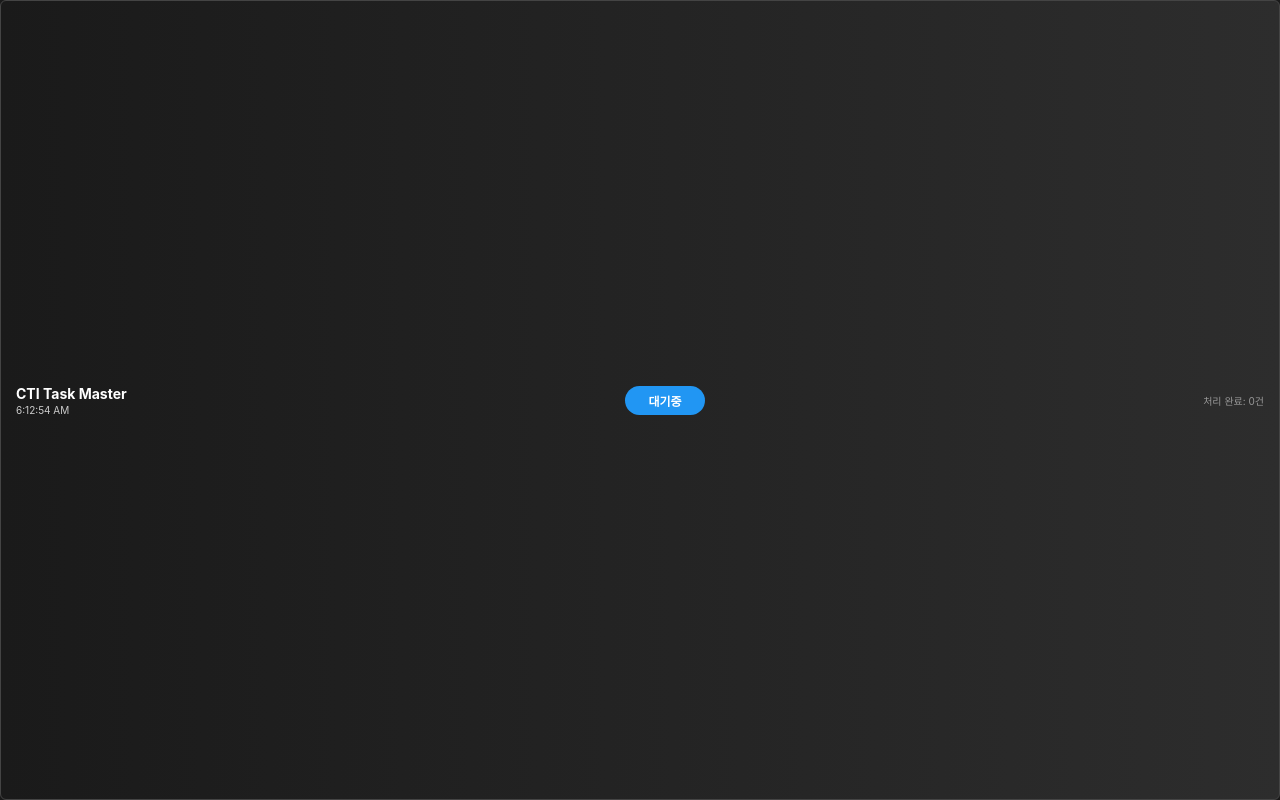
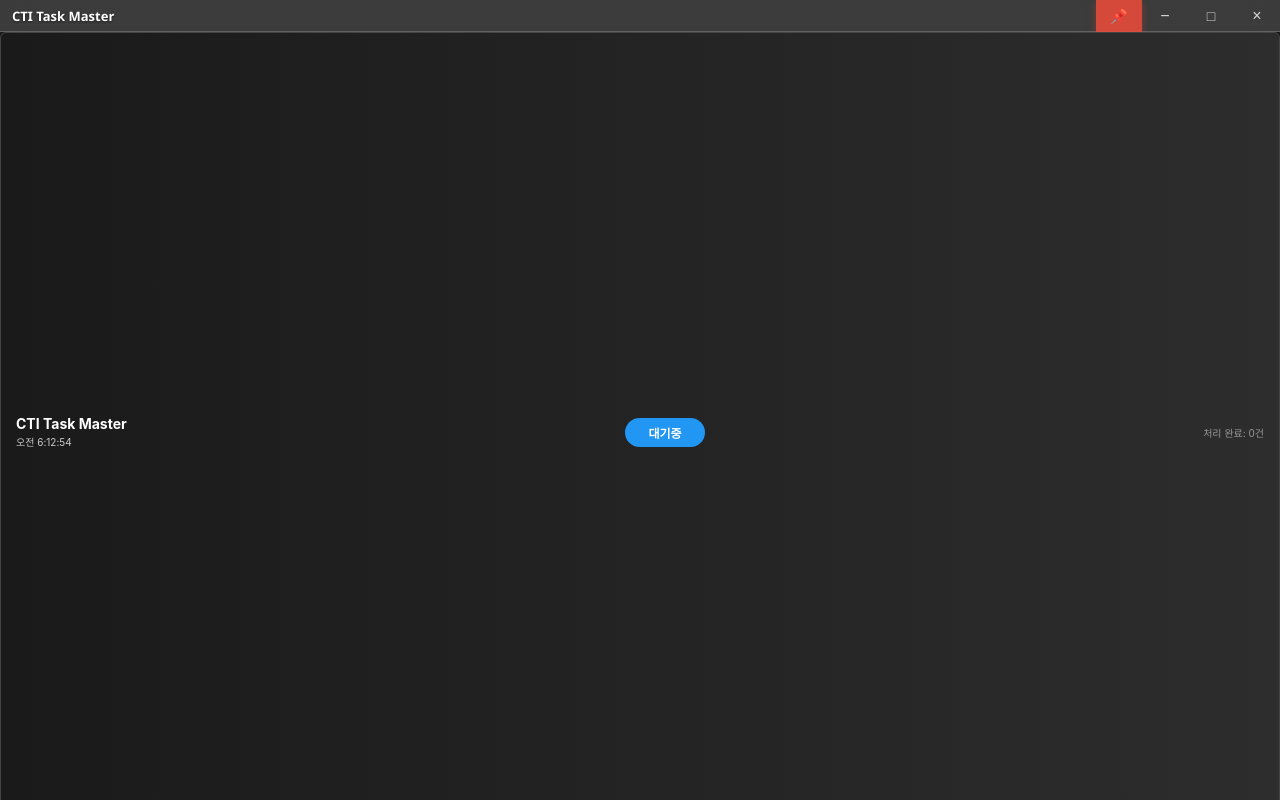
Before and after one commit to nexus-aicc-lab/tauri-cti-task-manager, a React (Vite) app: page / in a window 1280 px wide. Built offline with nearby package versions, Linux system fonts and the light colour scheme.

Commit message:
헤더 ui

```diff
--- a/src/App.tsx
+++ b/src/App.tsx
@@ -1,20 +1,23 @@
+// src/App.tsx
+
 import { useState, useEffect } from "react";
 import "./App.css";
+import Titlebar from "./components/Titlebar";
 
 function App() {
   const [status, setStatus] = useState<'대기중' | '통화중' | '후처리'>('대기중');
   const [time, setTime] = useState('');
   const [taskCount, setTaskCount] = useState(0);
-  const [mounted, setMounted] = useState(false);
 
   useEffect(() => {
-    setMounted(true);
-    setTime(new Date().toLocaleTimeString());
+    // 컴포넌트 마운트 시 현재 시간으로 초기화
+    setTime(new Date().toLocaleTimeString('ko-KR'));
 
     const timer = setInterval(() => {
-      setTime(new Date().toLocaleTimeString());
+      setTime(new Date().toLocaleTimeString('ko-KR'));
     }, 1000);
 
+    // 컴포넌트 언마운트 시 타이머 정리
     return () => clearInterval(timer);
   }, []);
 
@@ -25,6 +28,7 @@ function App() {
       return '대기중';
     });
 
+    // 상태가 '후처리'에서 '대기중'으로 바뀔 때 카운트를 증가
     if (status === '후처리') {
       setTaskCount(prev => prev + 1);
     }
@@ -39,37 +43,24 @@ function App() {
     }
   };
 
-  if (!mounted) {
   return (
+    <div className="app-container">
+      {/* 커스텀 타이틀바 */}
+      <Titlebar />
+
+      {/* 메인 컨텐츠 */}
       <main className="task-master">
         <div className="content">
           <div className="left-section">
             <h1 className="title">CTI Task Master</h1>
-            <div className="time">로딩중...</div>
-          </div>
-          <div className="center-section">
-            <div className="status status-default">대기중</div>
-          </div>
-          <div className="right-section">
-            <div className="counter">처리 완료: 0건</div>
-          </div>
-        </div>
-      </main>
-    );
-  }
-
-  return (
-    <main className="task-master">
-      <div className="content">
-        <div className="left-section">
-          <h1 className="title">CTI Task Master</h1>
-          <div className="time">{time}</div>
+            <div className="time">{time || '로딩중...'}</div>
           </div>
 
           <div className="center-section">
             <div
               className={`status ${getStatusColor()}`}
               onClick={nextStatus}
+              title="상태 변경"
             >
               {status}
             </div>
@@ -80,6 +71,7 @@ function App() {
           </div>
         </div>
       </main>
+    </div>
   );
 }
 
--- /dev/null
+++ b/src/components/Titlebar.css
@@ -0,0 +1,142 @@
+/* src/components/Titlebar.css */
+
+.custom-titlebar {
+    height: 32px;
+    background: rgba(255, 255, 255, 0.15);
+    /* 더 밝게 */
+    border-bottom: 1px solid rgba(255, 255, 255, 0.2);
+    display: flex;
+    align-items: center;
+    justify-content: space-between;
+    padding: 0;
+    user-select: none;
+    backdrop-filter: blur(15px);
+    width: 100%;
+    position: relative;
+}
+
+/* 드래그 영역 - 매우 중요한 설정들 */
+.titlebar-drag {
+    flex: 1;
+    height: 100%;
+    display: flex;
+    align-items: center;
+    padding-left: 12px;
+
+    /* 드래그 기능을 위한 핵심 설정 */
+    cursor: grab;
+    -webkit-app-region: drag;
+    /* 추가: 웹킷 기반 드래그 */
+    pointer-events: auto;
+    /* 명시적으로 이벤트 허용 */
+}
+
+.titlebar-drag:active {
+    cursor: grabbing;
+}
+
+.titlebar-title {
+    color: white;
+    font-size: 13px;
+    font-weight: 600;
+    font-family: 'Segoe UI', Tahoma, Geneva, Verdana, sans-serif;
+    opacity: 1;
+    text-shadow: 0 1px 2px rgba(0, 0, 0, 0.5);
+
+    /* 텍스트는 드래그 이벤트 방해하지 않도록 */
+    pointer-events: none;
+    user-select: none;
+}
+
+/* 컨트롤 버튼 컨테이너 */
+.titlebar-controls {
+    display: flex;
+    align-items: center;
+    height: 100%;
+
+    /* 버튼들은 드래그 영역에서 제외 */
+    -webkit-app-region: no-drag;
+    pointer-events: auto;
+    z-index: 100;
+}
+
+/* 공통 버튼 스타일 */
+.control-btn {
+    width: 46px;
+    height: 32px;
+    border: none;
+    background: transparent;
+    color: white;
+    cursor: pointer;
+    display: flex;
+    align-items: center;
+    justify-content: center;
+    transition: all 0.2s ease;
+    outline: none;
+    font-size: 12px;
+    opacity: 0.8;
+
+    /* 버튼은 반드시 클릭 가능하도록 */
+    -webkit-app-region: no-drag;
+    pointer-events: auto;
+    position: relative;
+    z-index: 101;
+}
+
+.control-btn:hover {
+    background: rgba(255, 255, 255, 0.15);
+    opacity: 1;
+    transform: scale(1.05);
+}
+
+.control-btn:active {
+    background: rgba(255, 255, 255, 0.25);
+    transform: scale(0.95);
+}
+
+/* 핀 버튼 */
+.control-btn.pin-btn {
+    font-size: 14px;
+}
+
+.control-btn.pin-btn.pinned {
+    background: rgba(231, 76, 60, 0.9);
+    opacity: 1;
+    box-shadow: 0 2px 8px rgba(231, 76, 60, 0.3);
+}
+
+.control-btn.pin-btn.pinned:hover {
+    background: rgba(231, 76, 60, 1);
+    box-shadow: 0 4px 12px rgba(231, 76, 60, 0.4);
+}
+
+/* 최소화 버튼 */
+.control-btn.minimize-btn span {
+    font-size: 16px;
+    font-weight: 300;
+    line-height: 1;
+}
+
+/* 최대화 버튼 */
+.control-btn.maximize-btn span {
+    font-size: 14px;
+    font-weight: 300;
+    line-height: 1;
+}
+
+/* 닫기 버튼 */
+.control-btn.close-btn span {
+    font-size: 16px;
+    font-weight: 300;
+    line-height: 1;
+}
+
+.control-btn.close-btn:hover {
+    background: #e74c3c;
+    opacity: 1;
+    box-shadow: 0 2px 8px rgba(231, 76, 60, 0.3);
+}
+
+.control-btn.close-btn:active {
+    background: #c0392b;
+}
--- /dev/null
+++ b/src/components/Titlebar.tsx
@@ -0,0 +1,158 @@
+// src/components/Titlebar.jsx
+
+import React, { useState, useEffect } from 'react';
+import './Titlebar.css';
+
+function Titlebar() {
+    const [isPinned, setIsPinned] = useState(true); // 기본값 true (config와 일치)
+    const [isMaximized, setIsMaximized] = useState(false);
+
+    useEffect(() => {
+        // Tauri 환경에서 초기 상태 확인
+        const isTauriEnv = '__TAURI__' in window || '__TAURI_INTERNALS__' in window || navigator.userAgent.includes('tauri');
+
+        if (isTauriEnv) {
+            checkInitialState();
+        }
+    }, []);
+
+    const checkInitialState = async () => {
+        try {
+            const { getCurrentWindow } = await import('@tauri-apps/api/window');
+            const appWindow = getCurrentWindow();
+
+            // Always On Top 상태 확인
+            const alwaysOnTop = await appWindow.isAlwaysOnTop();
+            setIsPinned(alwaysOnTop);
+
+            // 최대화 상태 확인
+            const maximized = await appWindow.isMaximized();
+            setIsMaximized(maximized);
+        } catch (error) {
+            console.error('초기 상태 확인 실패:', error);
+        }
+    };
+
+    // 핀 기능 (Always On Top 토글)
+    const togglePin = async () => {
+        const isTauriEnv = '__TAURI__' in window || '__TAURI_INTERNALS__' in window || navigator.userAgent.includes('tauri');
+
+        if (!isTauriEnv) {
+            setIsPinned(!isPinned);
+            return;
+        }
+
+        try {
+            const { getCurrentWindow } = await import('@tauri-apps/api/window');
+            const appWindow = getCurrentWindow();
+            const newState = !isPinned;
+
+            await appWindow.setAlwaysOnTop(newState);
+            setIsPinned(newState);
+        } catch (error) {
+            console.error('핀 기능 실패:', error);
+        }
+    };
+
+    // 최소화
+    const handleMinimize = async () => {
+        const isTauriEnv = '__TAURI__' in window || '__TAURI_INTERNALS__' in window || navigator.userAgent.includes('tauri');
+
+        if (!isTauriEnv) return;
+
+        try {
+            const { getCurrentWindow } = await import('@tauri-apps/api/window');
+            const appWindow = getCurrentWindow();
+            await appWindow.minimize();
+        } catch (error) {
+            console.error('최소화 실패:', error);
+        }
+    };
+
+    // 최대화/복원
+    const handleToggleMaximize = async () => {
+        const isTauriEnv = '__TAURI__' in window || '__TAURI_INTERNALS__' in window || navigator.userAgent.includes('tauri');
+
+        if (!isTauriEnv) {
+            setIsMaximized(!isMaximized);
+            return;
+        }
+
+        try {
+            const { getCurrentWindow } = await import('@tauri-apps/api/window');
+            const appWindow = getCurrentWindow();
+            await appWindow.toggleMaximize();
+            const maximized = await appWindow.isMaximized();
+            setIsMaximized(maximized);
+        } catch (error) {
+            console.error('최대화 토글 실패:', error);
+        }
+    };
+
+    // 닫기
+    const handleClose = async () => {
+        const isTauriEnv = '__TAURI__' in window || '__TAURI_INTERNALS__' in window || navigator.userAgent.includes('tauri');
+
+        if (isTauriEnv) {
+            try {
+                const { getCurrentWindow } = await import('@tauri-apps/api/window');
+                const appWindow = getCurrentWindow();
+                await appWindow.close();
+            } catch (error) {
+                console.error('닫기 실패:', error);
+            }
+        } else {
+            window.close();
+        }
+    };
+
+    return (
+        <div className="custom-titlebar">
+            {/* 드래그 영역 */}
+            <div data-tauri-drag-region className="titlebar-drag">
+                <div className="titlebar-title">CTI Task Master</div>
+            </div>
+
+            {/* 창 컨트롤 버튼들 */}
+            <div className="titlebar-controls">
+                {/* 핀 버튼 */}
+                <button
+                    onClick={togglePin}
+                    className={`control-btn pin-btn ${isPinned ? 'pinned' : ''}`}
+                    title={isPinned ? '항상 위에 표시 해제' : '항상 위에 표시'}
+                >
+                    {isPinned ? '📌' : '📍'}
+                </button>
+
+                {/* 최소화 버튼 */}
+                <button
+                    onClick={handleMinimize}
+                    className="control-btn minimize-btn"
+                    title="최소화"
+                >
+                    <span>−</span>
+                </button>
+
+                {/* 최대화/복원 버튼 */}
+                <button
+                    onClick={handleToggleMaximize}
+                    className="control-btn maximize-btn"
+                    title={isMaximized ? '이전 크기로' : '최대화'}
+                >
+                    <span>{isMaximized ? '❐' : '□'}</span>
+                </button>
+
+                {/* 닫기 버튼 */}
+                <button
+                    onClick={handleClose}
+                    className="control-btn close-btn"
+                    title="닫기"
+                >
+                    <span>×</span>
+                </button>
+            </div>
+        </div>
+    );
+}
+
+export default Titlebar;
```
Also changed, not shown: package.json (+6 -5 lines), src-tauri/capabilities/default.json (+11 -2 lines), src-tauri/tauri.conf.json (+7 -3 lines), 1 other file (tests, documents, lock files or other folders). Lines whose indentation alone changed are shown as unchanged.
